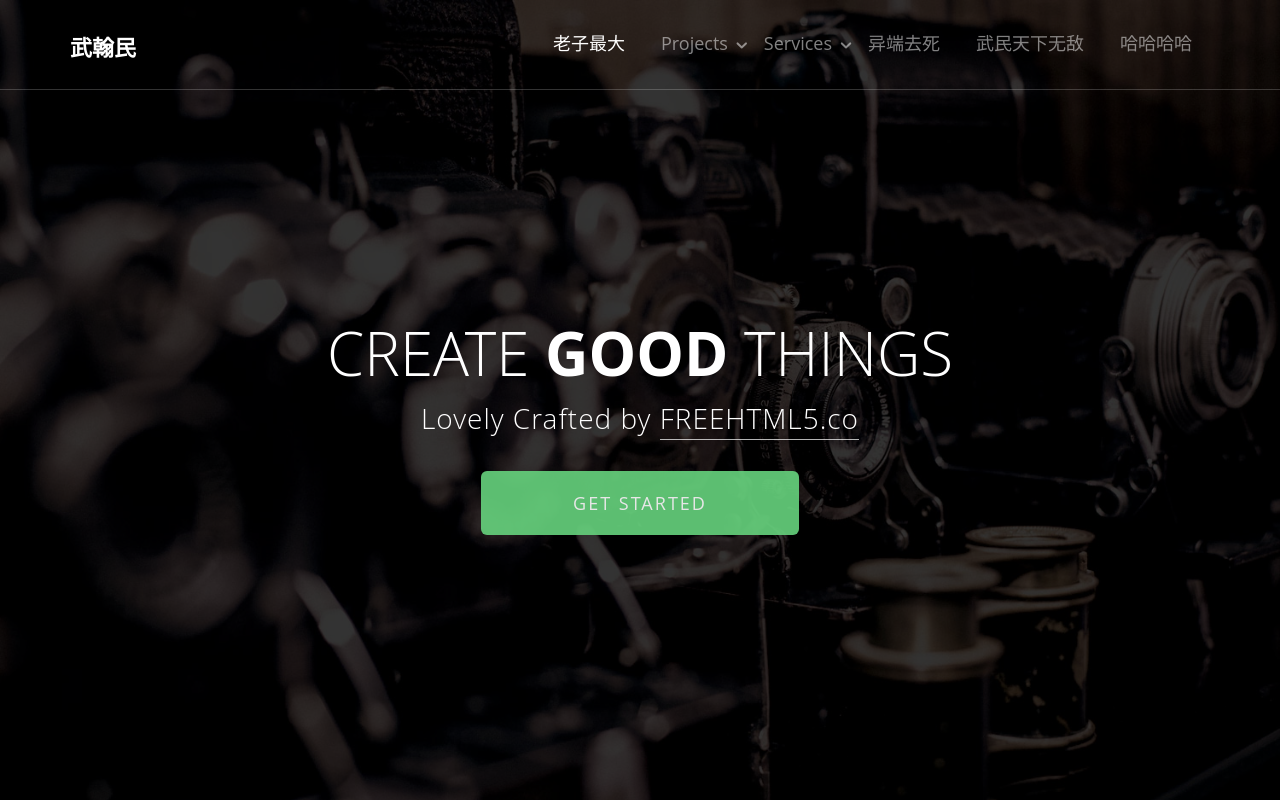
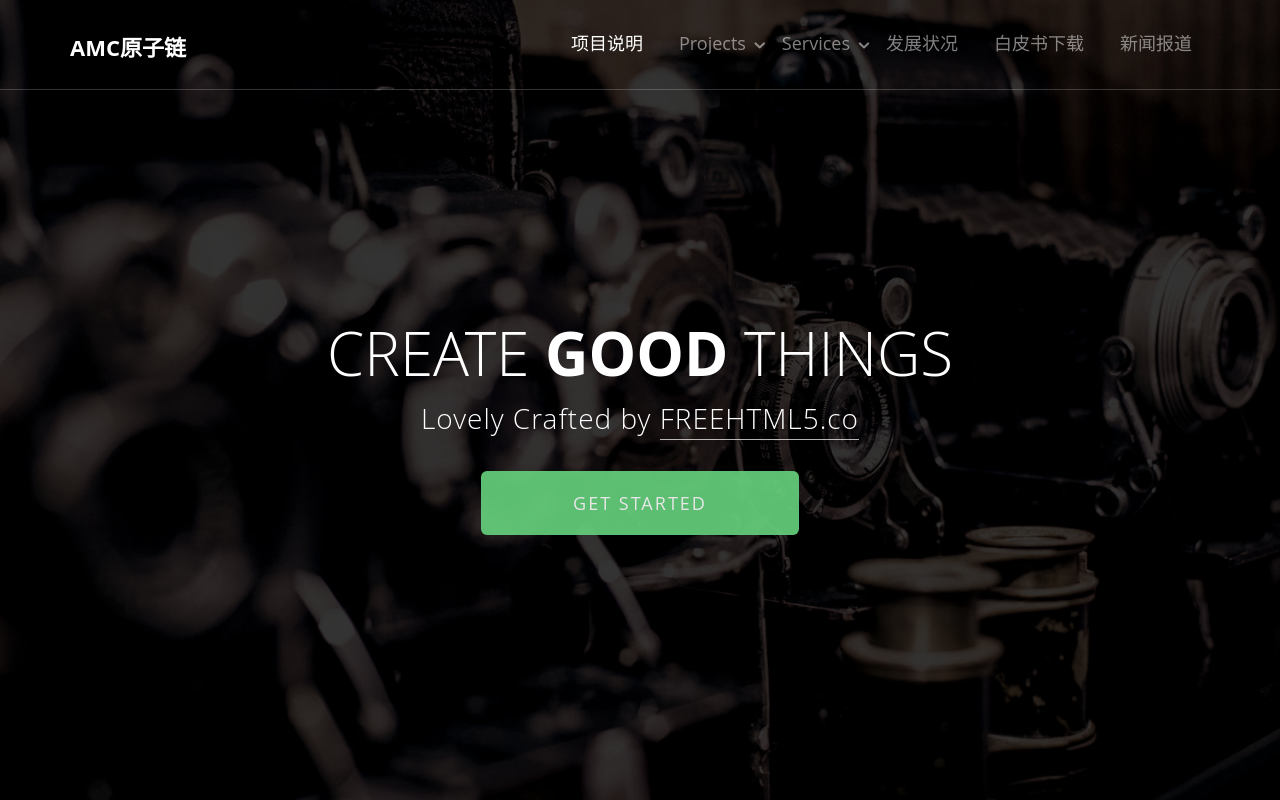
Before and after one commit to hunwei5/test, a plain HTML site: page index.html in a window 1280 px wide. Shown: the top 800 px of the page. Drawn offline with Linux system fonts and the light colour scheme; files whose address does not match are found by name.

Commit message:
Update index.html

```diff
--- a/index.html
+++ b/index.html
@@ -59,12 +59,12 @@
 				<div class="container">
 					<div class="nav-header">
 						<a href="#" class="js-fh5co-nav-toggle fh5co-nav-toggle"><i></i></a>
-						<h1 id="fh5co-logo"><a href="index.html">武翰民</a></h1>
+						<h1 id="fh5co-logo"><a href="index.html">AMC原子链</a></h1>
 						<!-- START #fh5co-menu-wrap -->
 						<nav id="fh5co-menu-wrap" role="navigation">
 							<ul class="sf-menu" id="fh5co-primary-menu">
 								<li class="active">
-									<a href="index.html">老子最大</a>
+									<a href="index.html">项目说明</a>
 								</li>
 								<li>
 									<a href="portfolio.html" class="fh5co-sub-ddown">Projects</a>
@@ -98,9 +98,9 @@
 										<li><a href="#">Photography</a></li>
 									</ul>
 								</li>
-								<li><a href="about.html">异端去死</a></li>
-								<li><a href="blog.html">武民天下无敌</a></li>
-								<li><a href="contact.html">哈哈哈哈</a></li>
+								<li><a href="about.html">发展状况</a></li>
+								<li><a href="blog.html">白皮书下载</a></li>
+								<li><a href="contact.html">新闻报道</a></li>
 							</ul>
 						</nav>
 					</div>
```
